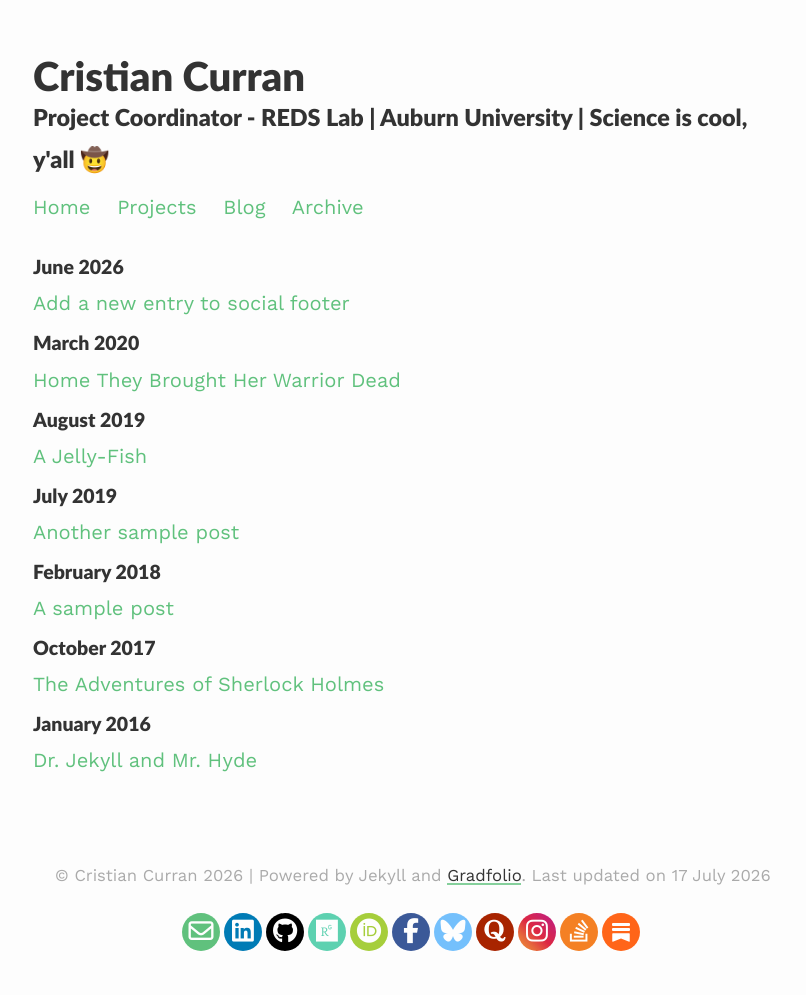
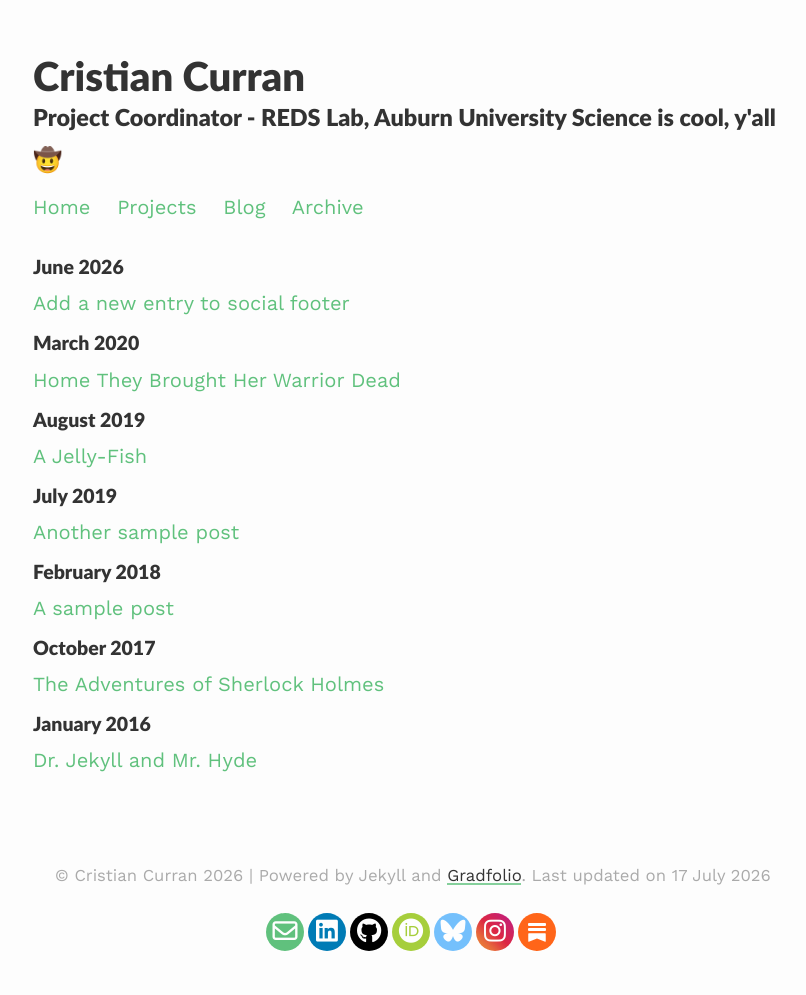
Before and after one commit to cmcurran410/cmcurran410.github.io, a Jekyll site: the page built from archive.html, in a window 1280 px wide. Shown: the whole page, without its empty margins (227-1033 px from the left). Built offline with Jekyll 4.4.1, drawn with Linux system fonts in a browser that asks for light colours.

Commit message:
Updated favicons.

```diff
--- a/_config.yml
+++ b/_config.yml
@@ -1,7 +1,9 @@
 ### your site title here
 
 title: Cristian Curran
-description: Project Coordinator - REDS Lab | Auburn University | Science is cool, y'all 🤠
+description: |
+ Project Coordinator - REDS Lab, Auburn University
+ Science is cool, y'all 🤠
 
 baseurl: "/" #name of GitHub repository
 url: "https://cmcurran410.github.io" #custom url to be used instead of GitHub repository
@@ -19,7 +21,7 @@
 researchgate: "#"
 orcid: "0009-0008-4074-1280"
 quora: "#"
-instagram: "#"
+instagram: "cmcurran_410"
 facebook: "#"
 bluesky: "cmcurran410.bsky.social"
 substack: "cmcurran"
--- a/_includes/favicon.html
+++ b/_includes/favicon.html
@@ -1,6 +1,6 @@
 <!-- insert favicons, used https://realfavicongenerator.net/ -->
-<link rel="icon" type="image/png" href="/assets/favicon/favicon-96x96.png" sizes="96x96" />
-<link rel="icon" type="image/svg+xml" href="/assets/favicon/favicon.svg" />
+<link rel="icon" type="image/png" href="/assets/favicon/Cmc.png" sizes="96x96" />
+<link rel="icon" type="image/svg+xml" href="/assets/favicon/Cmc.svg" />
 <link rel="shortcut icon" href="/assets/favicon/favicon.ico" />
 <link rel="apple-touch-icon" sizes="180x180" href="/assets/favicon/apple-touch-icon.png" />
 <link rel="manifest" href="/assets/favicon/site.webmanifest" />
--- a/_includes/social-footer.html
+++ b/_includes/social-footer.html
@@ -21,12 +21,12 @@
   </a>
   {%- endif -%}
 
-  {%- if site.researchgate -%}
+  <!-- {%- if site.researchgate -%}
   <a title="{{ _locale_string_follow | replace: '[NAME]', 'ResearchGate' }}" class="social-button researchgate"
     href="https://www.researchgate.net/profile/{{ site.researchgate }}" itemprop="sameAs" target="_blank">
     <i class="fab fa-researchgate"></i>
   </a>
-  {%- endif -%}
+  {%- endif -%} -->
 
   {%- if site.orcid -%}
   <a title="{{ _locale_string_follow | replace: '[NAME]', 'Orcid' }}" class="social-button orcid"
@@ -35,12 +35,12 @@
   </a>
   {%- endif -%}
 
-  {%- if site.facebook -%}
+  <!-- {%- if site.facebook -%}
   <a title="{{ _locale_string_follow | replace: '[NAME]', 'Facebook' }}" class="social-button facebook"
     itemprop="sameAs" href="https://www.facebook.com/{{ site.facebook }}" target="_blank">
     <i class="fab fa-facebook-f"></i>
   </a>
-  {%- endif -%}
+  {%- endif -%} -->
 
   {%- if site.bluesky -%}
   <a title="{{ _locale_string_follow | replace: '[NAME]', 'Bluesky' }}" class="social-button bluesky" itemprop="sameAs"
@@ -49,12 +49,12 @@
   </a>
   {%- endif -%}
 
-  {%- if site.quora -%}
+  <!-- {%- if site.quora -%}
   <a title="{{ _locale_string_follow | replace: '[NAME]', 'Quora' }}" class="social-button quora" itemprop="sameAs"
     href="https://www.quora.com/profile/{{ site.quora }}" target="_blank">
     <i class="fab fa-quora"></i>
   </a>
-  {%- endif -%}
+  {%- endif -%} -->
 
   {%- if site.instagram -%}
   <a title="{{ _locale_string_follow | replace: '[NAME]', 'Instagram' }}" class="social-button instagram"
@@ -63,12 +63,12 @@
   </a>
   {%- endif -%}
 
-  {%- if site.stackoverflow -%}
+  <!-- {%- if site.stackoverflow -%}
   <a title="{{ _locale_string_follow | replace: '[NAME]', 'Stackoverflow' }}" class="social-button stackoverflow"
     itemprop="sameAs" href="https://stackoverflow.com/users/{{ site.stackoverflow }}" target="_blank">
     <i class="fab fa-brands fa-stack-overflow"></i>
   </a>
-  {%- endif -%}
+  {%- endif -%} -->
 
   {%- if site.substack -%}
   <a title="{{ _locale_string_follow | replace: '[NAME]', 'Substack' }}" class="social-button substack"
```
Also changed, not shown: index.md (+1 -1 lines), assets/favicon/Cmc.svg (added).
